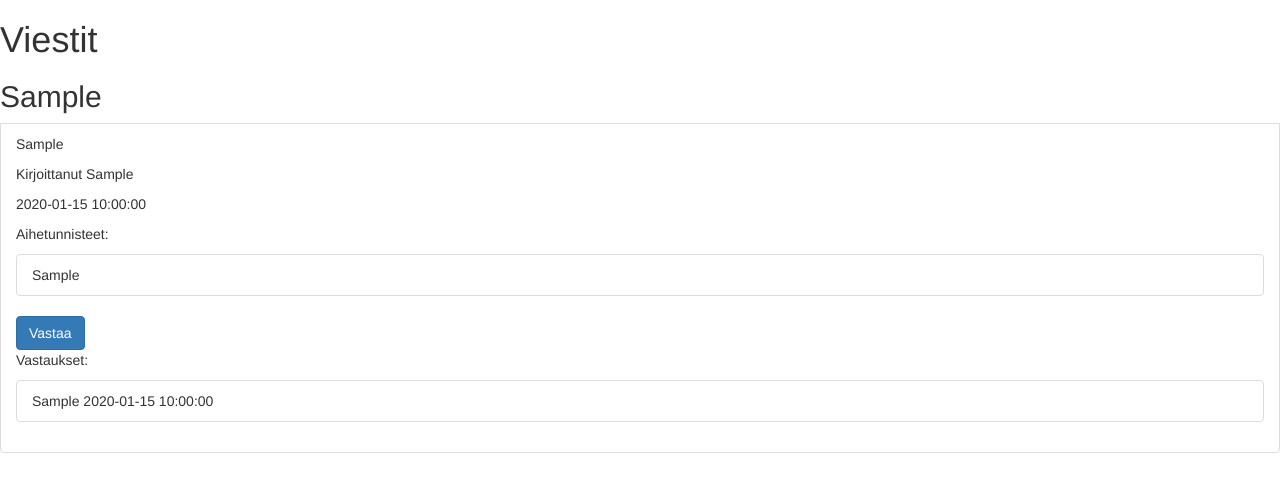
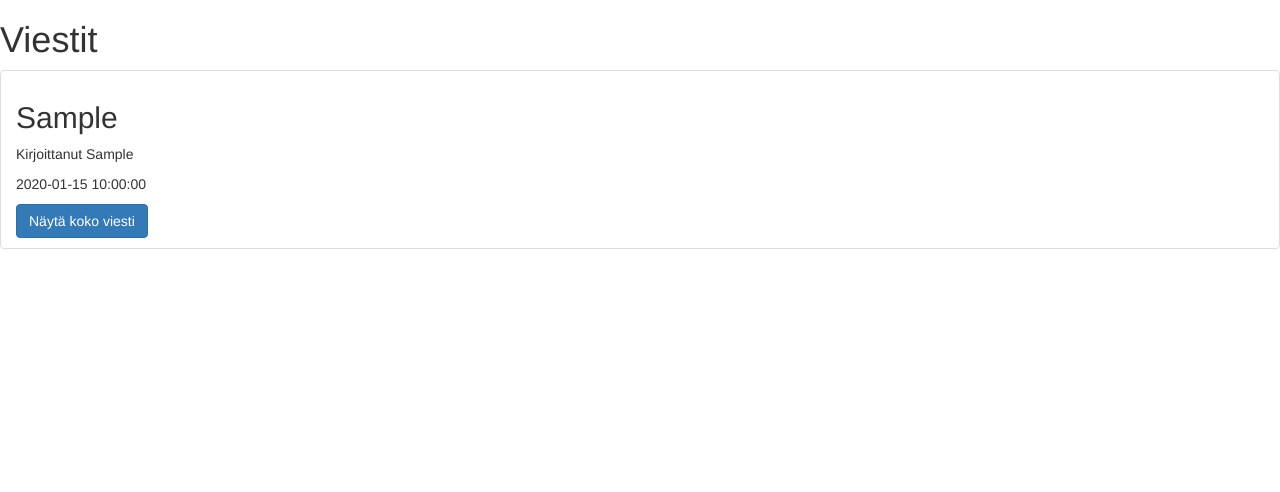
Before and after one commit to helihyv/foorumi, a Flask app: page /viestit in a window 1280 px wide. Shown: the part 82-574 px from the top of the page. Run offline with Flask 2, Linux system fonts and the light colour scheme; a user stored in the database is signed in; tables that the repository leaves empty hold one stand-in row (values such as "Sample post"); some libraries are stand-ins or nearby versions.

Commit message:
Viestien listauksessa viestin tarkemmat tiedot avautuvat napista
Viestien listauksessa oletuksena näytetään otsikko, kirjoittaja ja kirjoitusaika, muut tiedot tulevat esiin napista painanalla.

```diff
--- a/application/templates/viestit/lista.html
+++ b/application/templates/viestit/lista.html
@@ -2,11 +2,14 @@
 <h1>Viestit</h1>
 <ul class="list-group">
   {% for viesti in viestit %}
+  <li class="list-group-item">
     <h2>{{ viesti.otsikko }}</h2>
-  <li class="list-group-item">
-    <p>{{ viesti.teksti }}</p>
+
     <p>Kirjoittanut {{ viesti.kirjoittaja.nimi }}</p>
     <p>{{ viesti.kirjoitusaika }}</p>
+
+    <div class="collapse" id="viestirunko{{ viesti.id }}">
+      <p>{{ viesti.teksti }}</p>
       <p>Aihetunnisteet:</p>
       <ul class="list-group">
         {% if aihe is iterable %} {% for aihe in viesti.aiheet %}
@@ -27,6 +30,26 @@
         </li>
         {% endfor %}
       </ul>
+      <p>Lukijat:</p>
+      <ul class="list-group">
+        {% for lukija in viesti.lukeneet %}
+        <li class="list-group-item">{{ lukija.nimi }}</li>
+        {% endfor %}
+      </ul>
+    </div>
+    <button
+      class="btn btn-primary"
+      type="button"
+      data-toggle="collapse"
+      data-target="#viestirunko{{ viesti.id }}"
+      aria-expanded="raise"
+      aria-controls="viestirunko{{ viesti.id }}"
+    >
+      Näytä koko viesti
+      <script>
+        Document.getElementById;
+      </script>
+    </button>
   </li>
   {% endfor %}
 </ul>
```
Lines whose indentation alone changed are shown as unchanged.
